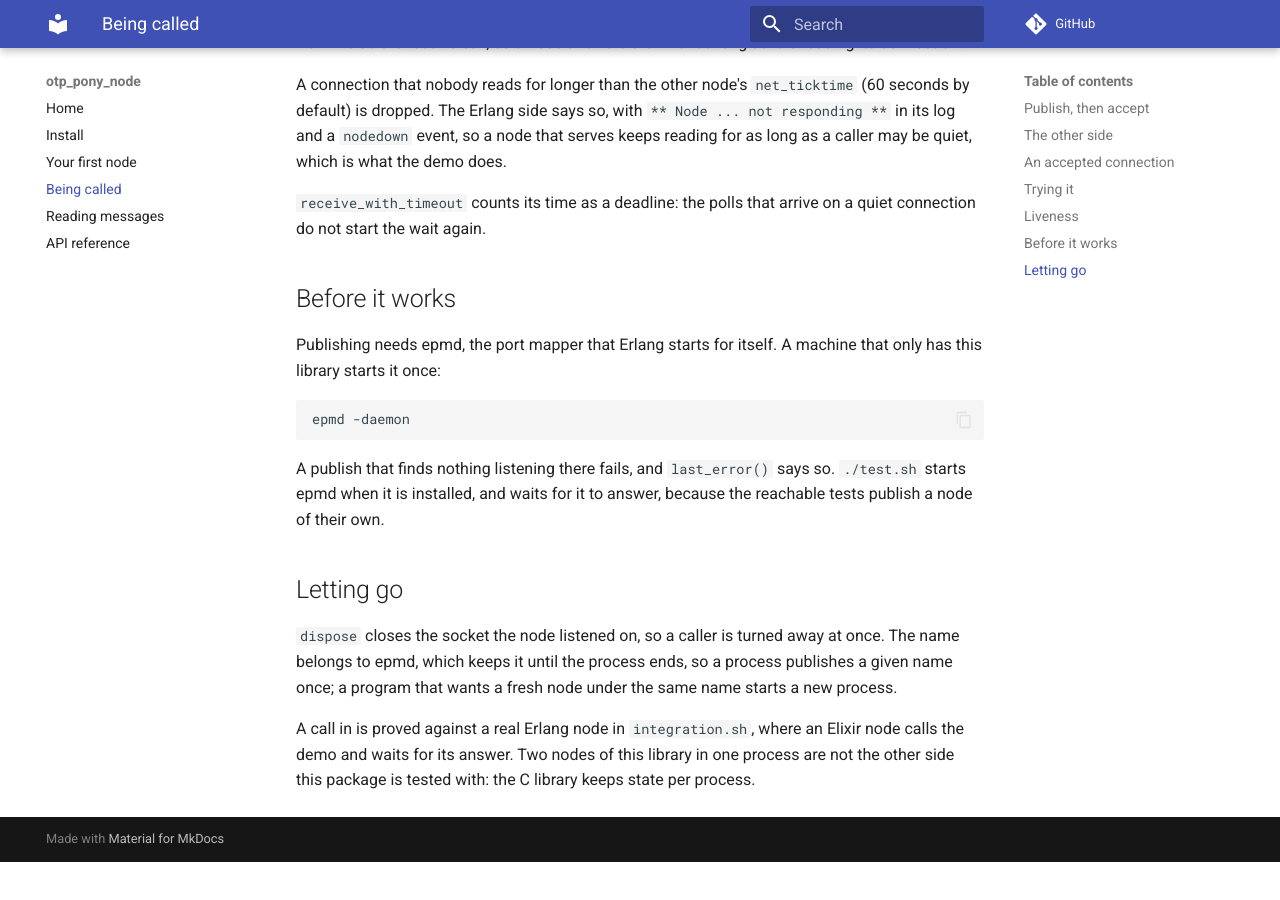
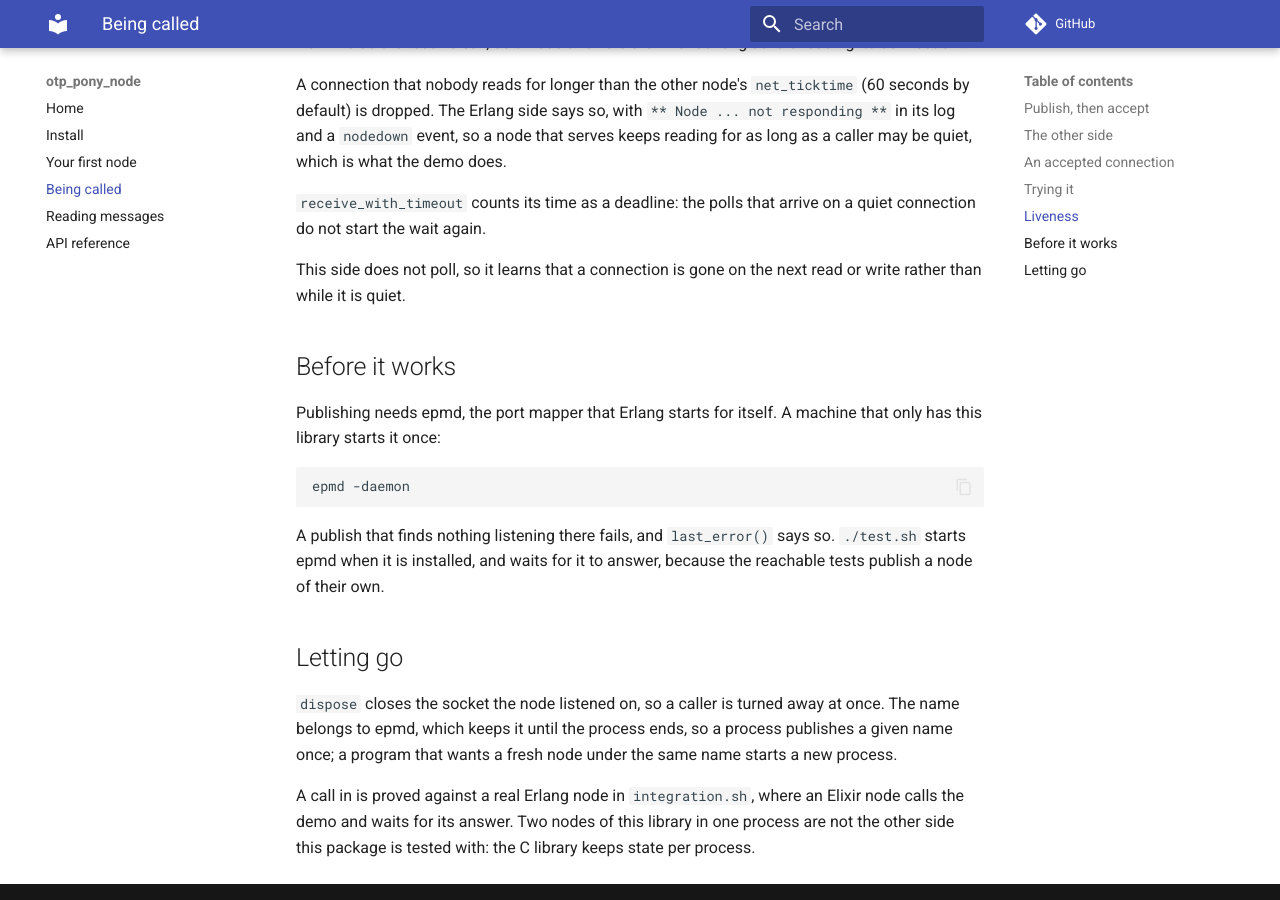
Before and after one commit to d-led/otp_pony_node, an MkDocs documentation site: the page built from docs/reachable.md, in a window 1280 px wide and 900 px high, scrolled down 2641 px. Built offline with MkDocs 1.6.1 and Material for MkDocs 9.7.7, drawn with Linux system fonts in a browser that asks for light colours; comment, search, counter and statistics services are not loaded; before the commit the page ends 3503 px from its top, so only the background shows below that.

Commit message:
docs: say that this side notices a lost connection on the next read or write

```diff
--- a/docs/reachable.md
+++ b/docs/reachable.md
@@ -133,6 +133,9 @@ does.
 `receive_with_timeout` counts its time as a deadline: the polls that arrive on
 a quiet connection do not start the wait again.
 
+This side does not poll, so it learns that a connection is gone on the next
+read or write rather than while it is quiet.
+
 ## Before it works
 
 Publishing needs epmd, the port mapper that Erlang starts for itself. A machine
```
Also changed, not shown: README.md (+2 -1 lines).
